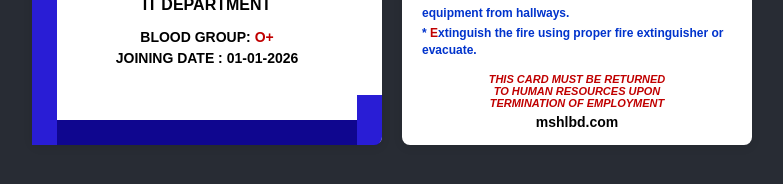
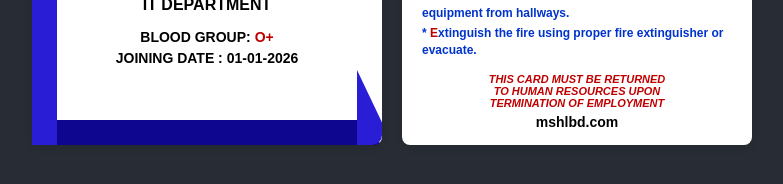
Before and after one commit to gsparvej/id_card, a React (Create React App) app: page / in a window 1280 px wide. Shown: the part 530-714 px from the top of the page, without its empty margins (248-1031 px from the left). Built offline with nearby package versions, Linux system fonts and the light colour scheme.

Commit message:
style: Adjust border-right-bottom properties for improved aesthetics

```diff
--- a/src/components/IdCardFrontPart.css
+++ b/src/components/IdCardFrontPart.css
@@ -74,17 +74,13 @@
 .border-right-bottom {
     position: absolute;
     bottom: -25px;
-    /* Offset by border width */
     right: -25px;
-    /* Offset by border width */
     width: 25px;
-    height: 10%;
-    /* Bottom 10% */
+    height: 15%;
     background-color: #291dd5;
-    /* Red partial border */
     z-index: 1;
-    border-bottom-right-radius: 8px;
-    /* Match container corner */
+    border-bottom-right-radius: 10px;
+    clip-path: polygon(0 0, 100% 70%, 100% 100%, 0 100%);
 }
 
 /* Header Section */
```
